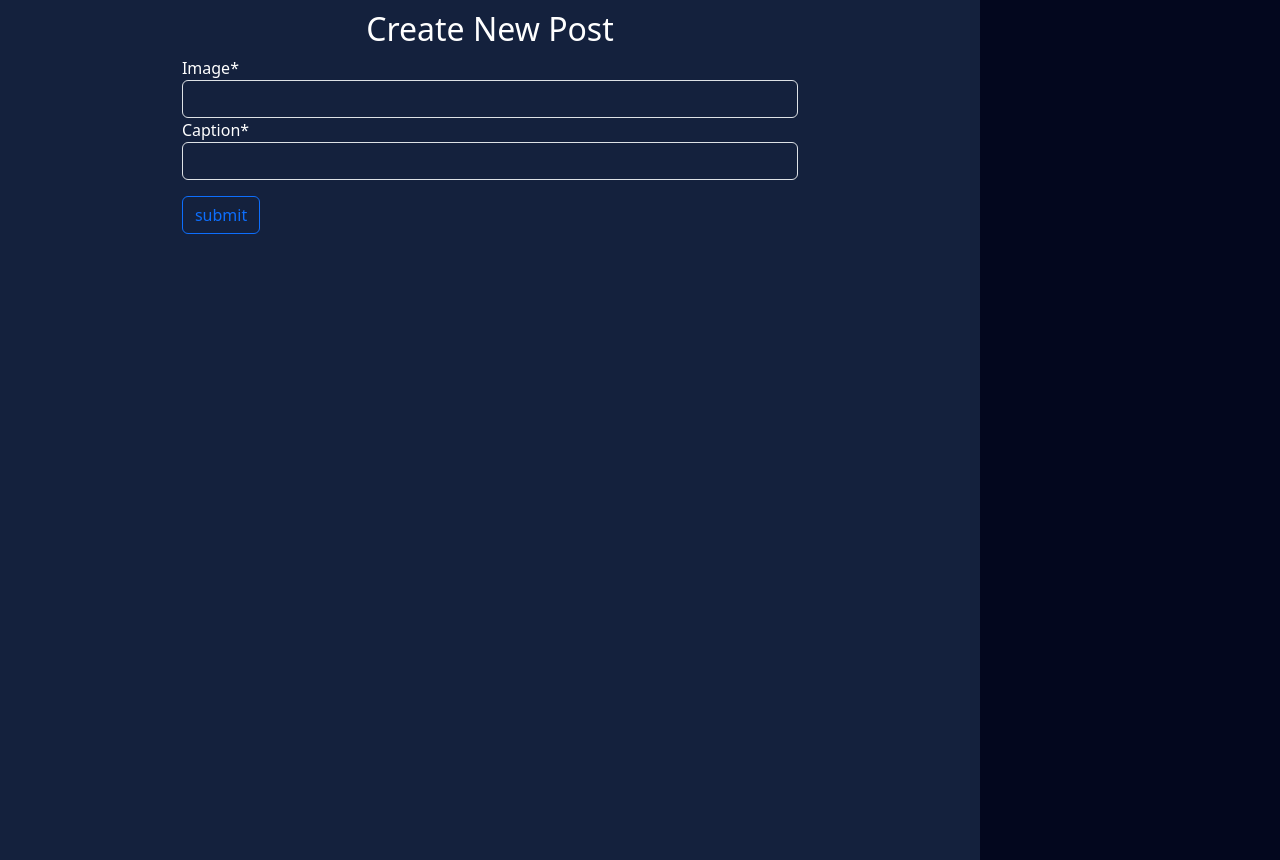
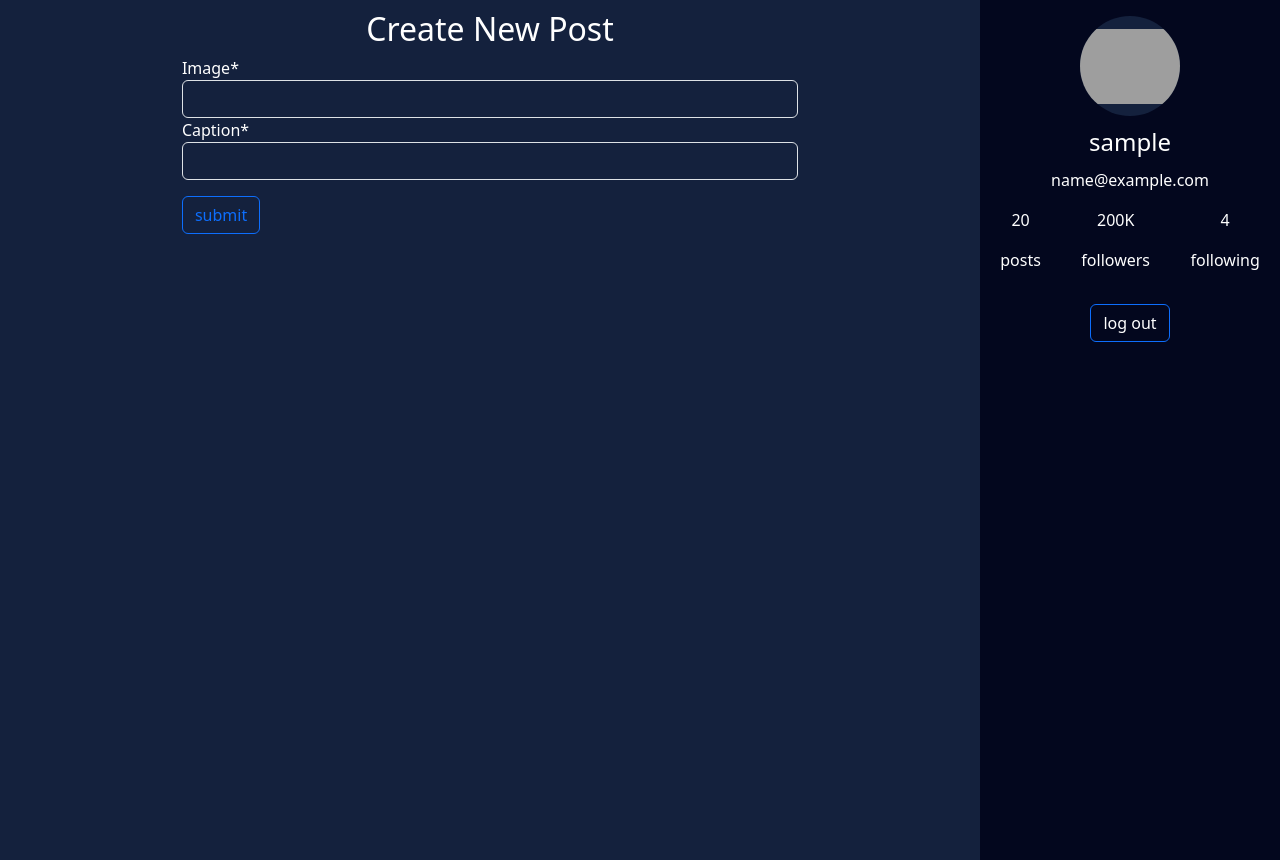
Before and after one commit to ismailPervez/pictogram, a Django app: page /post/ in a window 1280 px wide. Shown: the part 60-920 px from the top of the page. Run offline with Django 4.2, Linux system fonts and the light colour scheme; the visitor is signed in with stand-in values (Sample User, id 1); some libraries are stand-ins or nearby versions; grey boxes are pictures that could not be loaded.

Commit message:
added some template and styles

```diff
--- a/pictogram/users/static/users/main.css
+++ b/pictogram/users/static/users/main.css
@@ -235,3 +235,7 @@ div.comments {
     width: 300px;
     height: 300px;
 }
+
+.reactions span {
+    background-color: transparent;
+}
--- a/pictogram/users/templates/users/index.html
+++ b/pictogram/users/templates/users/index.html
@@ -31,7 +31,7 @@
                                 </span>
                                 <span class="comment">
                                     <i class="far fa-comment-dots"></i>
-                                    20
+                                    <span class="text">{{ post|get_comment_count }}</span>
                                 </span>
                             </div>
                         </div>
--- a/pictogram/users/templates/users/post.html
+++ b/pictogram/users/templates/users/post.html
@@ -12,3 +12,37 @@
         </form>
     </section>
 {% endblock %}
+{% block sidebar %}
+    <div class="user-details">
+        {% if user.is_authenticated %}
+            <div class="avatar rounded">
+                {% if user.profile_pic.url %}
+                    <img src="{{ user.profile_pic.url }}" alt="user profile">
+                {% else %}
+                    <img src="https://images.pexels.com/photos/771742/pexels-photo-771742.jpeg?auto=compress&cs=tinysrgb&dpr=2&h=650&w=940" alt="user profile">
+                {% endif %}
+            </div>
+            <p class="text-bold fs-4 my-2">{{ user }}</p>
+            <p>{{ user.email }}</p>
+            <div class="d-flex align-items-center justify-content-around w-100">
+                <div class="d-flex align-items-center flex-column">
+                    <p>20</p>
+                    <p>posts</p>
+                </div>
+                <div class="d-flex align-items-center flex-column">
+                    <p>200K</p>
+                    <p>followers</p>
+                </div>
+                <div class="d-flex align-items-center flex-column">
+                    <p>4</p>
+                    <p>following</p>
+                </div>
+            </div>
+            <a href="{% url 'logout' %}" class="btn btn-outline-primary mt-3">log out</a>
+        {% else %}
+            <h3 class="text-center mb-3 fs-5">You are not logged in</h3>
+            <a href="{% url 'register' %}" class="btn btn-primary mb-2">register</a>
+            <a href="{% url 'login' %}" class="btn btn-outline-primary">login</a>
+        {% endif %}
+    </div>
+{% endblock sidebar %}
--- a/pictogram/users/templates/users/post_detail.html
+++ b/pictogram/users/templates/users/post_detail.html
@@ -11,7 +11,7 @@
             <div class="post-caption">
                 <p>{{ post.caption }}</p>
                 <small class="d-block">posted: {{ post.date_posted }}</small>
-                <small class="d-block">author: {{ post.user.username }}</small>
+                <small class="d-block"><a href="{% url 'profile' username=post.user.username %}" class="text-decoration-none">author: {{ post.user.username }}</a></small>
             </div>
         </section>
     </div>
--- a/pictogram/users/templatetags/customfilters.py
+++ b/pictogram/users/templatetags/customfilters.py
@@ -8,5 +8,9 @@ def get_likes(obj, *args):
 def get_comments(obj, *args):
     return obj.get_comments()
 
+def get_comment_count(obj, *args):
+    return len(obj.get_comments())
+
 register.filter('get_likes', get_likes)
 register.filter('get_comments', get_comments)
+register.filter('get_comment_count', get_comment_count)
--- a/pictogram/users/views.py
+++ b/pictogram/users/views.py
@@ -79,6 +79,8 @@ def get_full_post(request, post_id):
                 )
                 new_comment.save()
 
+                form = CommentForm()
+
         else:
             messages.info(request, 'You need to be logged in to comment')
 
```
Also changed, not shown: pictogram/users/templates/users/profile.html (+8 -5 lines).
